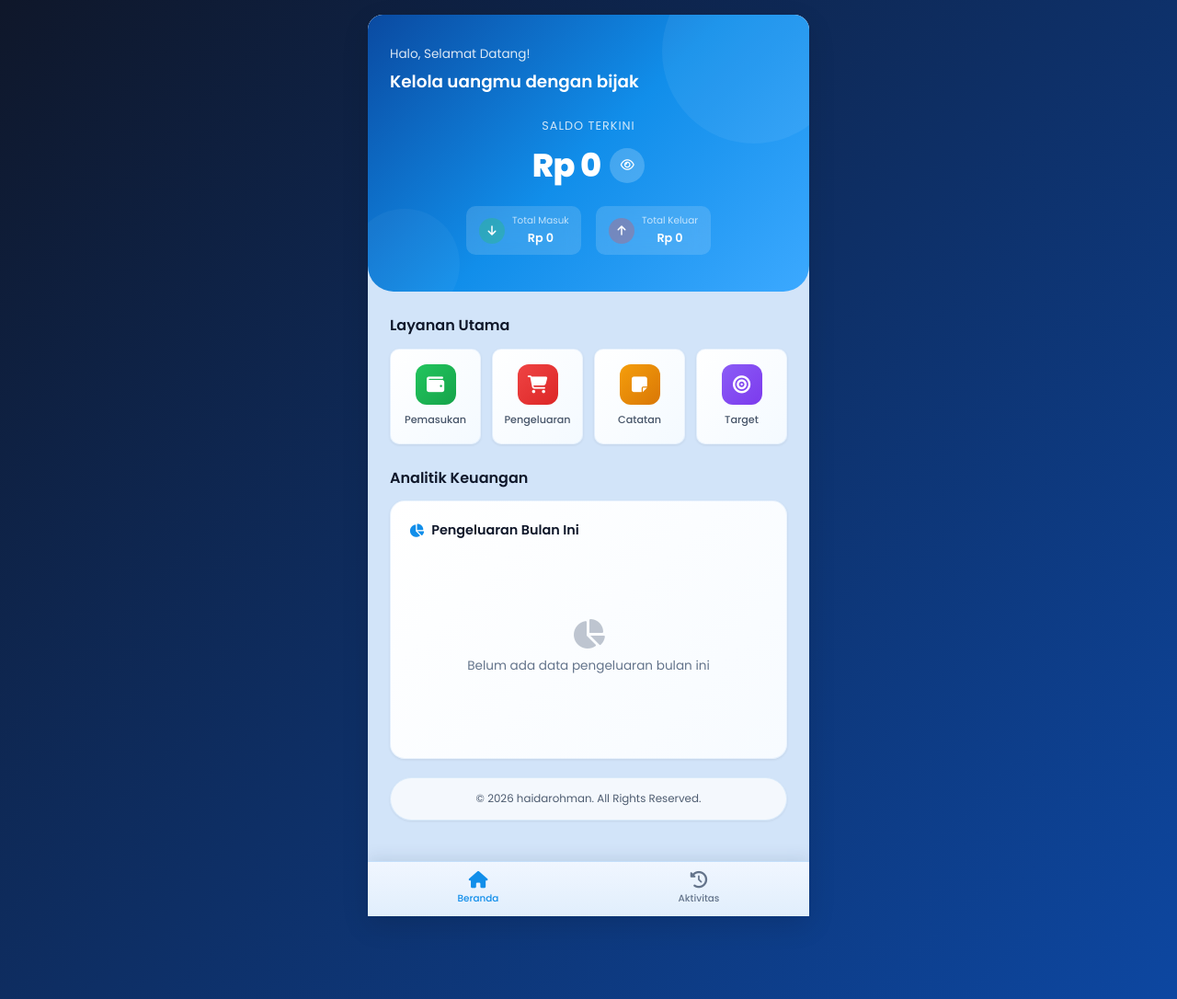
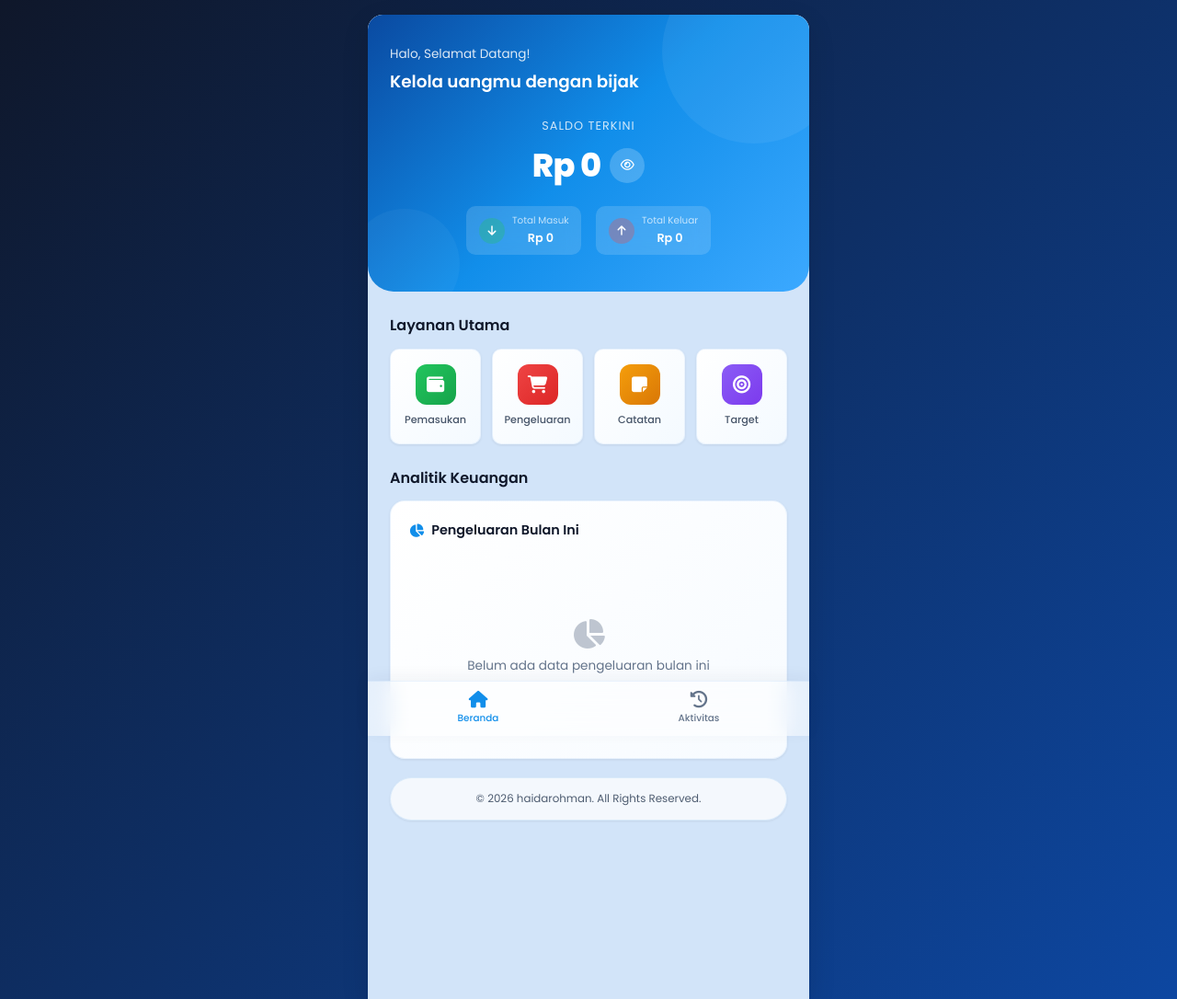
Before and after one commit to HaidarAbdur/saving, a Flask app: page / in a window 1280 px wide. Shown: the whole page at 92% size. Run offline with Flask 3, Linux system fonts and the light colour scheme; data that the repository does not hold is empty; parts of the project's set-up code (start-up, migrations or seed data) failed here and were passed over.

Commit message:
fixxxxx&update

```diff
--- a/app.py
+++ b/app.py
@@ -10,7 +10,7 @@
 # pyrefly: ignore [missing-import]
 from postgrest.exceptions import APIError
 
-load_dotenv(dotenv_path="/home/haidar/dokumen/tabunganbaru/.env")
+load_dotenv()
 
 SUPABASE_URL = os.getenv("SUPABASE_URL", "").strip()
 SUPABASE_SERVICE_ROLE_KEY = os.getenv("SUPABASE_SERVICE_ROLE_KEY", "").strip()
--- a/static/style.css
+++ b/static/style.css
@@ -65,7 +65,6 @@
     line-height: 1.6;
     min-height: 100vh;
     -webkit-font-smoothing: antialiased;
-    padding-bottom: 90px;
     overflow-x: hidden;
 }
 
@@ -81,7 +80,7 @@
     position: relative;
     min-height: 100vh;
     background: linear-gradient(180deg, rgba(128, 242, 230, 0.9) 0%, rgba(126, 239, 205, 0.92) 100%);
-    backdrop-filter: blur(4px);
+    padding-bottom: 90px;
 }
 
 /* --- Hero Header (Blue Gradient) --- */
@@ -745,11 +744,13 @@
     transform: translateX(-50%);
     width: 100%;
     max-width: 480px;
-    background: linear-gradient(180deg, rgba(241, 247, 255, 0.98), rgba(225, 239, 252, 0.98));
-    border-top: 1px solid rgba(18, 121, 230, 0.14);
+    background: rgba(255, 255, 255, 0.45);
+    backdrop-filter: blur(12px);
+    -webkit-backdrop-filter: blur(12px);
+    border-top: 1px solid rgba(18, 121, 230, 0.08);
     display: flex;
     z-index: 999;
-    box-shadow: 0 -4px 16px rgba(8, 41, 82, 0.1);
+    box-shadow: 0 -4px 16px rgba(8, 41, 82, 0.05);
 }
 
 .nav-item {
```
Also changed, not shown: vercel.json (added).
